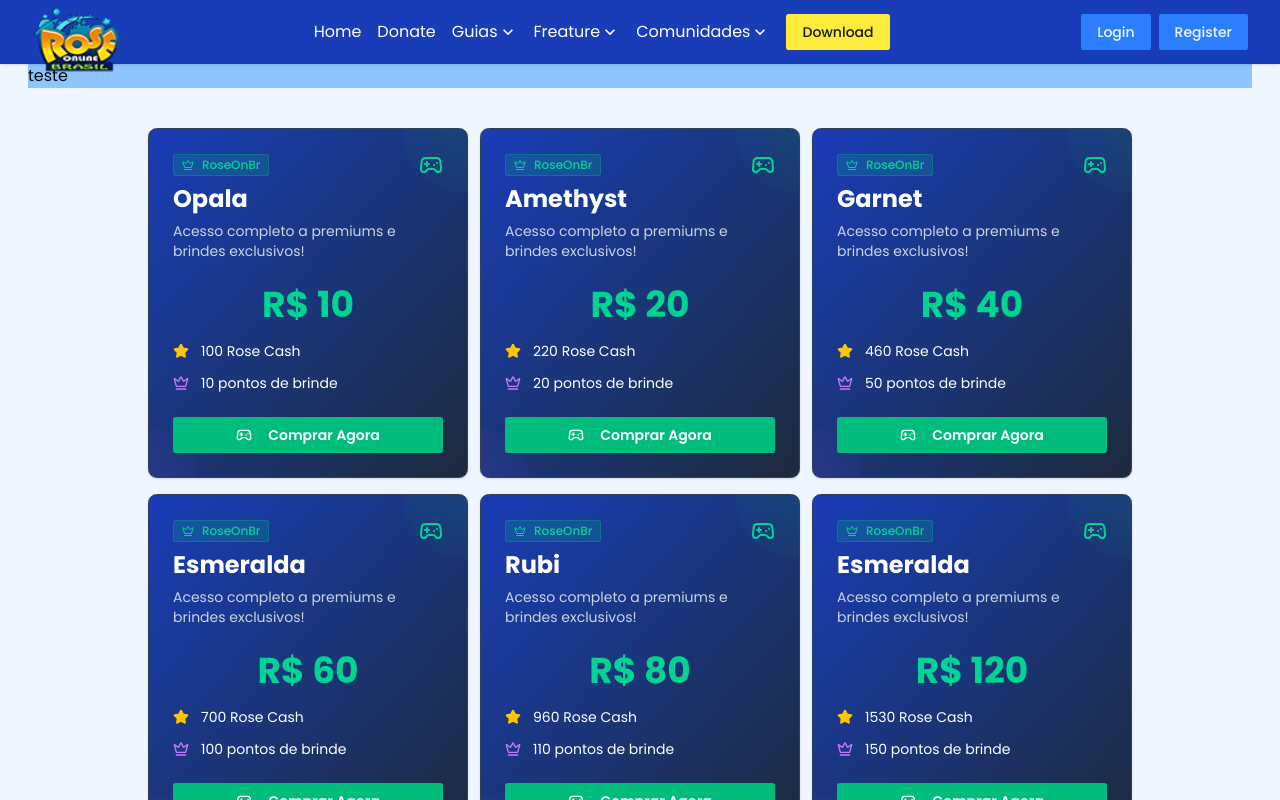
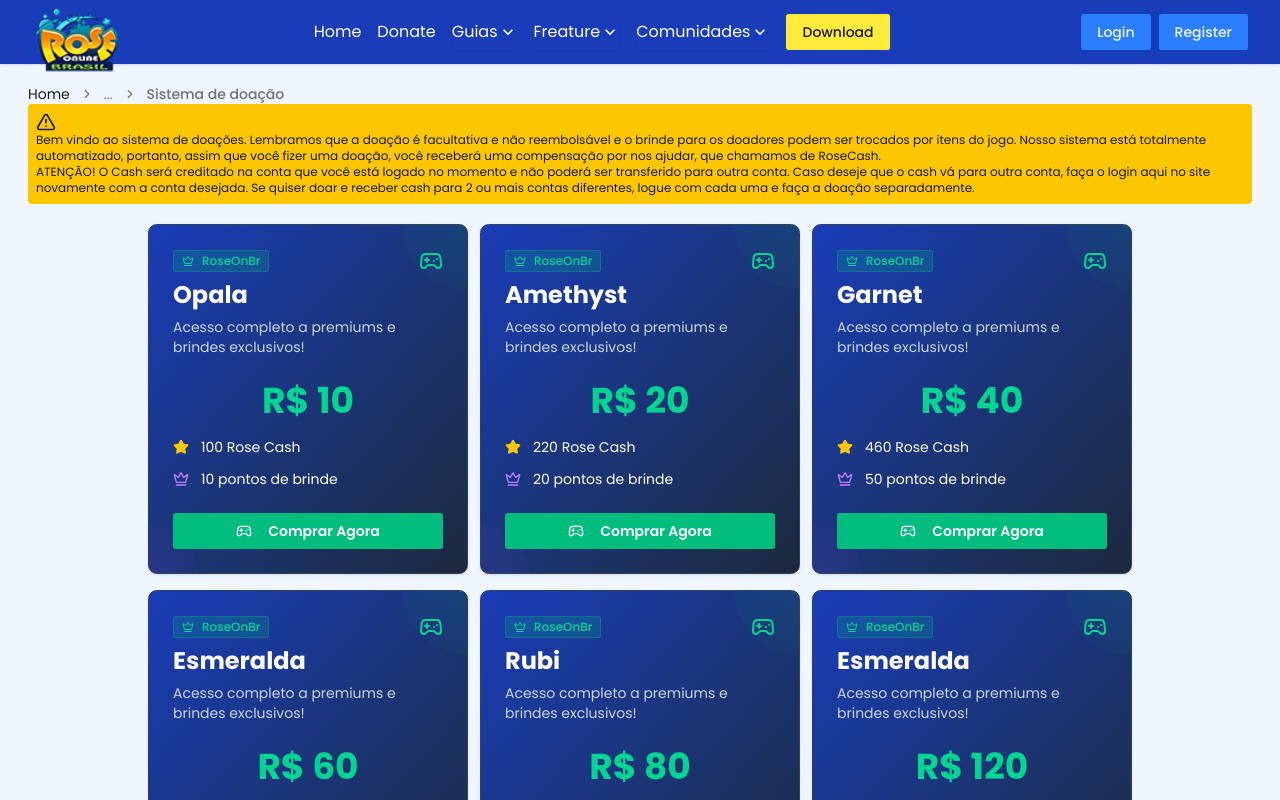
Before and after one commit to JoaoLeandroo/website-game, a Next.js app: page /donate/packages in a window 1280 px wide. Shown: the top 800 px of the page. Built offline with nearby package versions, Linux system fonts and the light colour scheme.

Commit message:
pacotes de rc

```diff
--- a/src/app/donate/packages/page.tsx
+++ b/src/app/donate/packages/page.tsx
@@ -1,13 +1,33 @@
 import SectionContent from "@/components/others/SectionContent";
 import CardPack from "../_components/CardPack";
+import { TriangleAlert } from "lucide-react";
+import { BreadcrumbPages } from "@/components/others/BreadcrumbPages";
 
 const Packages = () => {
   return (
     <SectionContent>
       <section className="flex flex-col">
-        <div className="w-full bg-blue-300">teste</div>
+        <div className="mt-5">
+          <BreadcrumbPages namePage="Sistema de doação" />
+        </div>
+        <div className="w-full bg-yellow-400 p-2 rounded">
+          <p className="text-desc text-xs">
+            <TriangleAlert size={20} />
+            Bem vindo ao sistema de doações. Lembramos que a doação é
+            facultativa e não reembolsável e o brinde para os doadores podem ser
+            trocados por itens do jogo. Nosso sistema está totalmente
+            automatizado, portanto, assim que você fizer uma doação, você
+            receberá uma compensação por nos ajudar, que chamamos de RoseCash.{" "}
+            <br />
+            ATENÇÃO! O Cash será creditado na conta que você está logado no
+            momento e não poderá ser transferido para outra conta. Caso deseje
+            que o cash vá para outra conta, faça o login aqui no site novamente
+            com a conta desejada. Se quiser doar e receber cash para 2 ou mais
+            contas diferentes, logue com cada uma e faça a doação separadamente.
+          </p>
+        </div>
 
-        <div className="flex gap-x-3 gap-y-4 mt-10 flex-wrap items-center justify-center">
+        <div className="flex gap-x-3 gap-y-4 mt-5 flex-wrap items-center justify-center">
           <CardPack
             namePack="Opala"
             amountRc={"100"}
```
